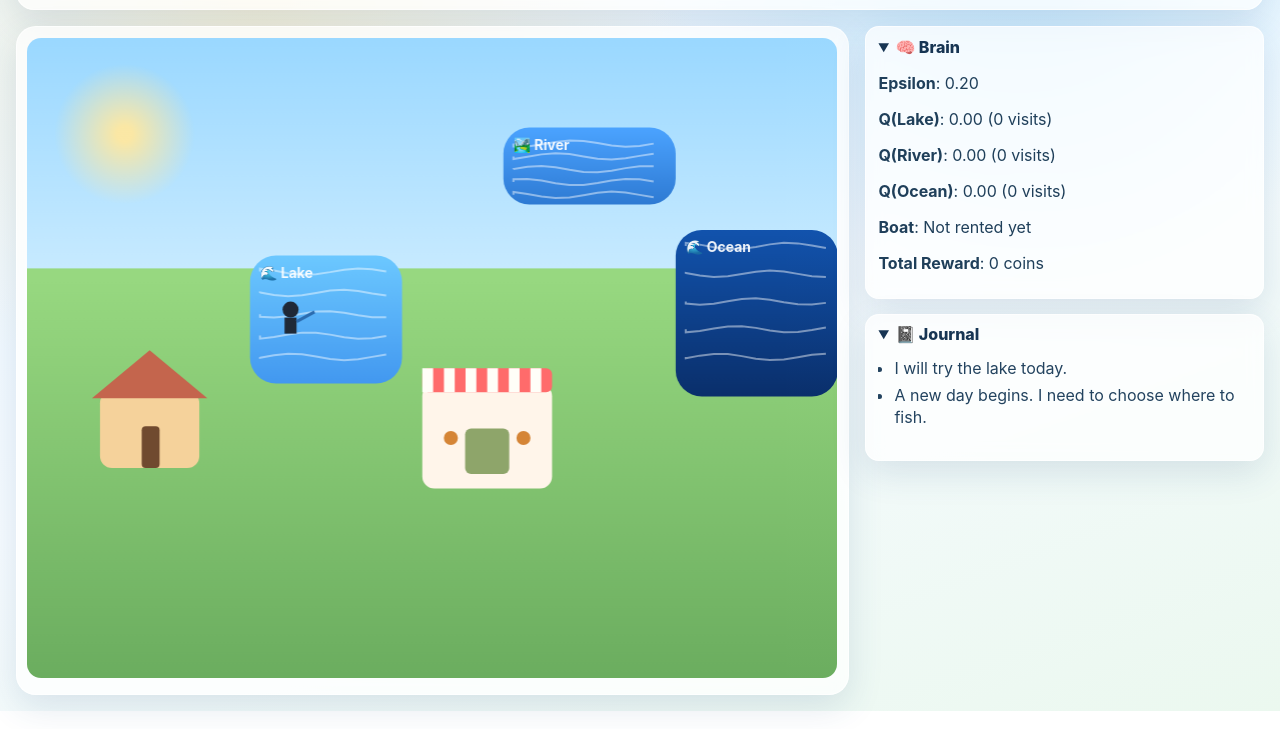
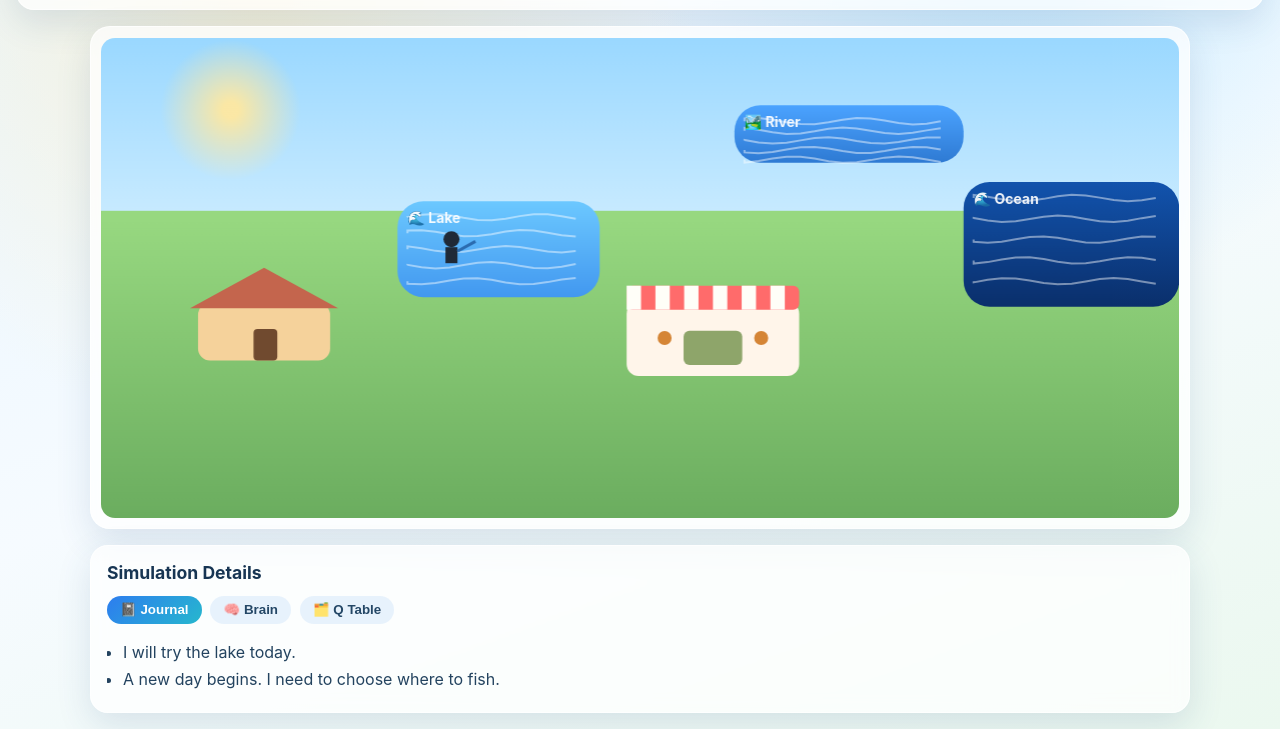
Before and after one commit to Spencer0/RLFishingSim2, a website built with Vite: page index.html in a window 1280 px wide. Both pictures are taken after a click on the button "Simple Markov Simulation". Shown: the part 89-818 px from the top of the page. Built offline with nearby package versions, Linux system fonts and the light colour scheme.

Commit message:
Redesign simulation details tabs and matrix Q-table view

```diff
--- a/src/main.js
+++ b/src/main.js
@@ -2,6 +2,7 @@ import { FishingSimulation as SimpleFishingSimulation } from './simulation.js';
 import { AdvancedFishingSimulation } from './advancedSimulation.js';
 import { renderSimpleSimulationScene } from './simpleRenderer.js';
 import { renderAdvancedSimulationScene } from './advancedRenderer.js';
+import { renderQTablePanel } from './qTablePanel.js';
 
 const app = document.querySelector('#app');
 if (!app) throw new Error('Missing app');
@@ -51,17 +52,21 @@ function startSimulation(mode) {
       <section class="canvas-wrap glass">
         <canvas id="world" width="800" height="500" aria-label="Fishing world"></canvas>
       </section>
-      <aside class="panel-column">
-        <details open class="glass panel">
-          <summary>🧠 Brain</summary>
-          <div id="brain"></div>
-        </details>
-        ${mode === 'advanced' ? `<details open class="glass panel"><summary>📦 Stock System</summary><div id="stockPanel"></div></details>` : ''}
-        <details open class="glass panel">
-          <summary>📓 Journal</summary>
-          <ul id="journal"></ul>
-        </details>
-      </aside>
+      <section class="simulation-details glass" aria-label="Simulation details">
+        <h2>Simulation Details</h2>
+        <div class="details-tabs" role="tablist" aria-label="Simulation detail tabs">
+          <button class="detail-tab active" role="tab" aria-selected="true" aria-controls="journalPane" data-tab="journalPane">📓 Journal</button>
+          <button class="detail-tab" role="tab" aria-selected="false" aria-controls="brainPane" data-tab="brainPane">🧠 Brain</button>
+          <button class="detail-tab" role="tab" aria-selected="false" aria-controls="qTablePane" data-tab="qTablePane">🗂️ Q Table</button>
+          ${mode === 'advanced' ? '<button class="detail-tab" role="tab" aria-selected="false" aria-controls="stockPane" data-tab="stockPane">📦 Stock</button>' : ''}
+        </div>
+        <div class="details-panes">
+          <section id="journalPane" class="details-pane active" role="tabpanel"><ul id="journal"></ul></section>
+          <section id="brainPane" class="details-pane" role="tabpanel"><div id="brain"></div></section>
+          <section id="qTablePane" class="details-pane" role="tabpanel"><div id="qtable"></div></section>
+          ${mode === 'advanced' ? '<section id="stockPane" class="details-pane" role="tabpanel"><div id="stockPanel"></div></section>' : ''}
+        </div>
+      </section>
     </main>
   </div>`;
 
@@ -70,8 +75,26 @@ function startSimulation(mode) {
   const statsElement = document.querySelector('#stats');
   const brainElement = document.querySelector('#brain');
   const journalElement = document.querySelector('#journal');
+  const qTableElement = document.querySelector('#qtable');
   const stockPanelElement = document.querySelector('#stockPanel');
   const playPauseButton = document.querySelector('#playPause');
+  const tabButtons = [...document.querySelectorAll('.detail-tab')];
+
+  const activateTab = (tabId) => {
+    for (const button of tabButtons) {
+      const isActive = button.dataset.tab === tabId;
+      button.classList.toggle('active', isActive);
+      button.setAttribute('aria-selected', String(isActive));
+    }
+
+    for (const pane of document.querySelectorAll('.details-pane')) {
+      pane.classList.toggle('active', pane.id === tabId);
+    }
+  };
+
+  tabButtons.forEach((button) => {
+    button.addEventListener('click', () => activateTab(button.dataset.tab));
+  });
 
   document.querySelector('#goHome')?.addEventListener('click', renderHomeScreen);
 
@@ -93,6 +116,7 @@ function startSimulation(mode) {
 
     brainElement.innerHTML = renderBrainPanel(state);
     if (stockPanelElement) stockPanelElement.innerHTML = renderStockPanel(state);
+    if (qTableElement) qTableElement.innerHTML = renderQTablePanel(state);
     journalElement.innerHTML = state.log.slice(0, 10).map((item) => `<li>${item}</li>`).join('');
   };
 
--- /dev/null
+++ b/src/qTablePanel.js
@@ -0,0 +1,94 @@
+const ACTIONS = ['lake', 'river', 'ocean'];
+const STOCK_LEVELS = ['l', 'm', 'h'];
+
+function formatQValue(value) {
+  return Number(value ?? 0).toFixed(2);
+}
+
+function buildAdvancedStateKeys() {
+  const keys = [];
+  for (const lake of STOCK_LEVELS) {
+    for (const river of STOCK_LEVELS) {
+      for (const ocean of STOCK_LEVELS) {
+        keys.push(`${lake}${river}${ocean}`);
+      }
+    }
+  }
+  return keys;
+}
+
+export function renderQTablePanel(state) {
+  if (state.mode === 'advanced') {
+    return renderAdvancedQTable(state);
+  }
+
+  return renderSimpleQTable(state);
+}
+
+function renderSimpleQTable(state) {
+  const qValues = state.brain.qValues ?? { lake: 0, river: 0, ocean: 0 };
+  const visits = state.brain.visits ?? { lake: 0, river: 0, ocean: 0 };
+  const availability = {
+    lake: 'active',
+    river: 'active',
+    ocean: state.hasBoat ? 'active' : 'locked'
+  };
+
+  return `
+    <p class="qtable-caption">Simple mode has a single shared state and per-action Q values.</p>
+    <div class="qtable-wrap">
+      <table class="qtable" aria-label="Simple simulation Q table">
+        <thead>
+          <tr><th>State</th><th>Lake</th><th>River</th><th>Ocean</th></tr>
+        </thead>
+        <tbody>
+          <tr>
+            <th scope="row">Q Value</th>
+            <td>${formatQValue(qValues.lake)}</td>
+            <td>${formatQValue(qValues.river)}</td>
+            <td>${formatQValue(qValues.ocean)}</td>
+          </tr>
+          <tr>
+            <th scope="row">Visits</th>
+            <td>${visits.lake ?? 0}</td>
+            <td>${visits.river ?? 0}</td>
+            <td>${visits.ocean ?? 0}</td>
+          </tr>
+          <tr>
+            <th scope="row">Status</th>
+            <td>${availability.lake}</td>
+            <td>${availability.river}</td>
+            <td>${availability.ocean}</td>
+          </tr>
+        </tbody>
+      </table>
+    </div>`;
+}
+
+function renderAdvancedQTable(state) {
+  const currentKey = `${state.stockLevels.lake[0]}${state.stockLevels.river[0]}${state.stockLevels.ocean[0]}`;
+  const qTable = state.brain.qTable ?? {};
+  const stateKeys = buildAdvancedStateKeys();
+
+  const rows = stateKeys.map((stateKey) => {
+    const rowClass = stateKey === currentKey ? ' class="qtable-current-state"' : '';
+    return `
+      <tr${rowClass}>
+        <th scope="row">${stateKey.toUpperCase()}</th>
+        <td>${formatQValue(qTable[stateKey]?.lake)}</td>
+        <td>${formatQValue(qTable[stateKey]?.river)}</td>
+        <td>${formatQValue(qTable[stateKey]?.ocean)}</td>
+      </tr>`;
+  }).join('');
+
+  return `
+    <p class="qtable-caption">Advanced mode tracks state rows and action columns. Highlighted row is the current state.</p>
+    <div class="qtable-wrap">
+      <table class="qtable" aria-label="Advanced simulation Q table">
+        <thead>
+          <tr><th>State</th><th>Lake</th><th>River</th><th>Ocean</th></tr>
+        </thead>
+        <tbody>${rows}</tbody>
+      </table>
+    </div>`;
+}
--- a/src/styles.css
+++ b/src/styles.css
@@ -52,9 +52,9 @@ body {
 }
 
 .layout {
+  min-height: 100vh;
   display: grid;
   grid-template-rows: auto 1fr;
-  height: 100vh;
   padding: 1rem;
   gap: 1rem;
 }
@@ -68,6 +68,7 @@ body {
 }
 
 h1 { margin: 0; font-size: 1.4rem; }
+h2 { margin: 0 0 0.8rem; font-size: 1.1rem; color: #173553; }
 .subtitle { margin: 0.2rem 0 0; color: #38556f; font-size: 0.92rem; }
 
 .btn {
@@ -93,26 +94,100 @@ h1 { margin: 0; font-size: 1.4rem; }
 }
 
 .content {
-  min-height: 0;
-  display: grid;
-  grid-template-columns: minmax(0, 1fr) minmax(300px, 32%);
+  display: flex;
+  flex-direction: column;
+  align-items: center;
   gap: 1rem;
 }
 
-.canvas-wrap { border-radius: 20px; padding: 0.65rem; min-height: 0; }
-#world { width: 100%; height: calc(100vh - 160px); border-radius: 14px; display: block; }
+.canvas-wrap {
+  width: min(1100px, 96vw);
+  border-radius: 20px;
+  padding: 0.65rem;
+}
 
-.panel-column { display: flex; flex-direction: column; gap: 0.9rem; min-height: 0; }
-.panel { border-radius: 14px; padding: 0.6rem 0.8rem; }
-summary { cursor: pointer; font-weight: 800; color: #173553; }
-#brain, #stockPanel { margin-top: 0.5rem; color: #1f3f5a; }
-#journal { margin-top: 0.5rem; padding-left: 1rem; max-height: 30vh; overflow: auto; }
+#world {
+  width: 100%;
+  height: min(60vh, 560px);
+  border-radius: 14px;
+  display: block;
+}
+
+.simulation-details {
+  width: min(1100px, 96vw);
+  border-radius: 18px;
+  padding: 1rem;
+}
+
+.details-tabs {
+  display: flex;
+  flex-wrap: wrap;
+  gap: 0.55rem;
+  margin-bottom: 0.75rem;
+}
+
+.detail-tab {
+  border: 0;
+  border-radius: 999px;
+  padding: 0.42rem 0.82rem;
+  font-weight: 700;
+  color: #244766;
+  background: rgba(229, 241, 252, 0.9);
+  cursor: pointer;
+}
+
+.detail-tab.active {
+  background: linear-gradient(135deg, #2d7def, #26b7ce);
+  color: white;
+}
+
+.details-pane {
+  display: none;
+  color: #1f3f5a;
+}
+
+.details-pane.active {
+  display: block;
+}
+
+#brain, #stockPanel, #qtable { margin-top: 0.25rem; }
+#journal { margin: 0.25rem 0 0; padding-left: 1rem; max-height: 32vh; overflow: auto; }
 #journal li { margin: 0.35rem 0; line-height: 1.35; color: #23435f; }
 
+.qtable-caption { margin: 0 0 0.5rem; color: #244766; font-size: 0.88rem; }
+.qtable-wrap { max-height: 32vh; overflow: auto; border: 1px solid rgba(71, 113, 149, 0.2); border-radius: 10px; }
+.qtable {
+  width: 100%;
+  border-collapse: collapse;
+  font-size: 0.83rem;
+  color: #173553;
+  background: rgba(255, 255, 255, 0.65);
+}
+
+.qtable th,
+.qtable td {
+  padding: 0.38rem 0.45rem;
+  border-bottom: 1px solid rgba(64, 102, 134, 0.16);
+  text-align: left;
+}
+
+.qtable thead th {
+  position: sticky;
+  top: 0;
+  background: rgba(229, 242, 255, 0.96);
+  z-index: 1;
+}
+
+.qtable-current-state { background: rgba(109, 194, 245, 0.16); }
+
 @media (max-width: 980px) {
-  .content { grid-template-columns: 1fr; }
-  #world { height: 60vh; }
+  .topbar { flex-wrap: wrap; }
   .stats-pill { margin-left: 0; }
-  .topbar { flex-wrap: wrap; }
+  #world { height: 48vh; }
+  .simulation-details { padding: 0.85rem; }
+}
+
+@media (max-width: 680px) {
   .menu-grid { grid-template-columns: 1fr; }
+  .detail-tab { width: 100%; text-align: center; }
 }
```
Also changed, not shown: tests/qTablePanel.test.js (added, +41 -0 lines).
